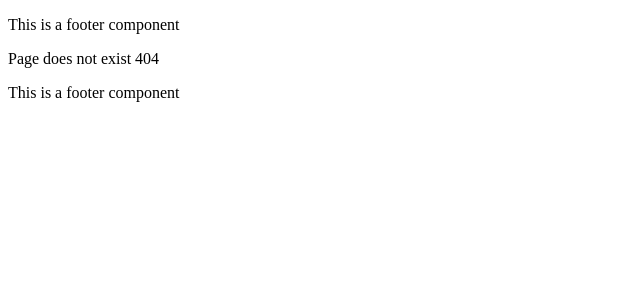
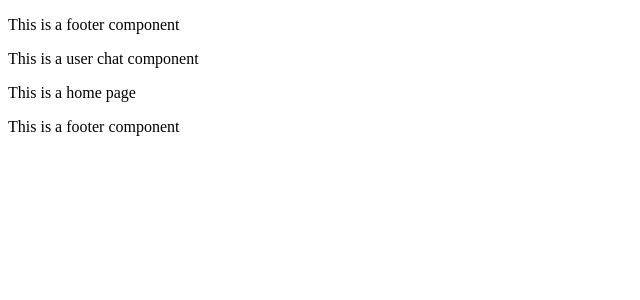
Before and after one commit to atharvaaa-22/Ecommerce-Application, a React (Create React App) app in the folder frontend/: page / in a window 1280 px wide. Before the commit this address had no page. Shown: the top 300 px of the page, without its empty margins (0-640 px from the left). Built offline with nearby package versions, Linux system fonts and the light colour scheme.

Commit message:
Added route for user chat component

```diff
--- a/frontend/src/App.js
+++ b/frontend/src/App.js
@@ -3,6 +3,9 @@
 //components:
 import HeaderComponent from "./components/HeaderComponent";
 import FooterComponent from "./components/FooterComponent";
+
+//user components:
+import RoutesWithUserChatComponent from "./components/user/RoutesWithUserChatComponent";
 
 //publicly available pages:
 import HomePage from "./pages/HomePage";
@@ -34,7 +37,9 @@
     <BrowserRouter>
       <HeaderComponent />
       <Routes>
-        <Route path="/home" element={<HomePage />} />
+        <Route element={<RoutesWithUserChatComponent />}>
+          {/*Publicly available  routes: */}
+          <Route path="/" element={<HomePage />} />
           <Route path="/product-list" element={<ProductListPage />} />
           <Route path="/product-details/:id" element={<ProductDetailsPage />} />
           <Route path="/cart" element={<CartPage />} />
@@ -46,11 +51,15 @@
           <Route element={<ProtectedRoutesComponent admin={false} />}>
             <Route path="/user" element={<UserProfilePage />} />
             <Route path="/user/my-orders" element={<UserOrdersPage />} />
-          <Route path="/user/cart-details" element={<UserCartDetailsPage />} />
+            <Route
+              path="/user/cart-details"
+              element={<UserCartDetailsPage />}
+            />
             <Route
               path="/user/order-details"
               element={<UserOrderDetailsPage />}
             />
+          </Route>
         </Route>
 
         {/*Admin protected routee */}
--- /dev/null
+++ b/frontend/src/components/user/RoutesWithUserChatComponent.js
@@ -0,0 +1,11 @@
+import { Outlet } from "react-router-dom";
+import UserChatComponent from "./UserChatComponent";
+const RoutesWithUserChatComponent = () => {
+  return (
+    <>
+      <UserChatComponent /> <Outlet />
+    </>
+  );
+};
+
+export default RoutesWithUserChatComponent;
--- /dev/null
+++ b/frontend/src/components/user/UserChatComponent.js
@@ -0,0 +1,4 @@
+const UserChatComponent = () => {
+    return <p>This is a user chat component </p>
+}
+export default UserChatComponent;
```
Lines whose indentation alone changed are shown as unchanged.
